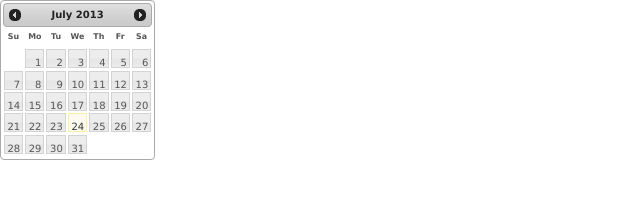
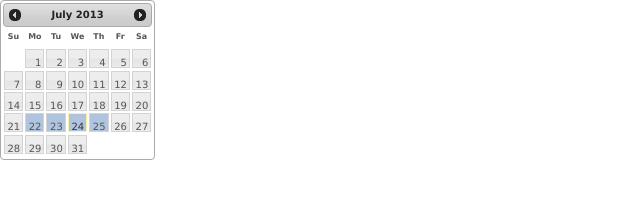
Before and after one commit to denisowpavel/deadlineextension, a browser extension: page ext-src/daterange.html in a window 1280 px wide. Shown: the whole page, without its empty margins (0-640 px from the left). Drawn offline with nearby package versions, Linux system fonts and the light colour scheme.

Commit message:
init start end date for renege datepicker  prototype

```diff
--- a/ext-src/daterange.html
+++ b/ext-src/daterange.html
@@ -36,6 +36,9 @@ $(function() {
 	}
 
    var cur = -1, prv = -1;
+   prv = new Date("07/22/2013")
+   cur = new Date("07/25/2013")
+   // 07/25/2013
    $("div#DateRrange")
       .datepicker({ beforeShowDay: function ( date ) {
 						return [true, ( (date.getTime() >= Math.min(prv, cur) && date.getTime() <= Math.max(prv, cur)) ? 'date-range-selected' : '')];
```
